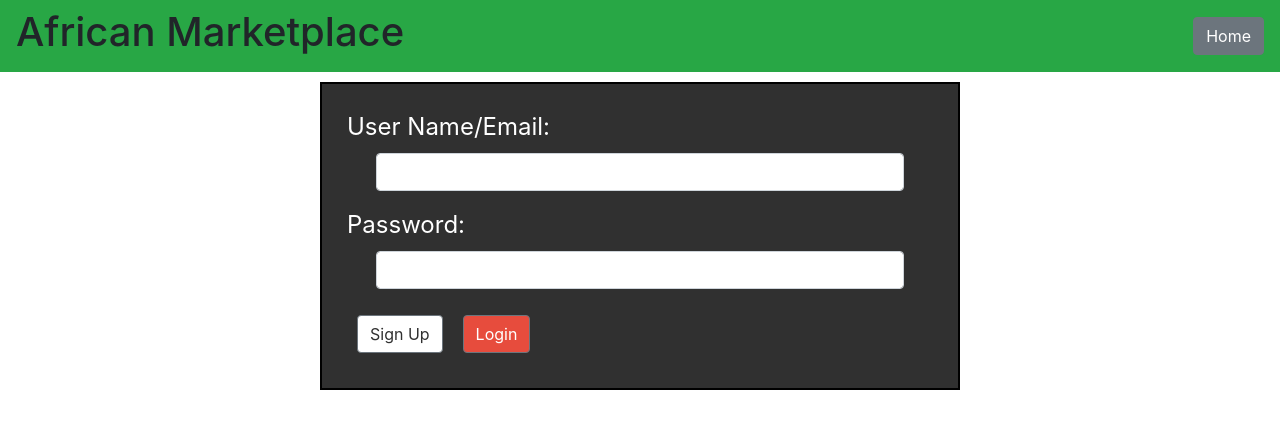
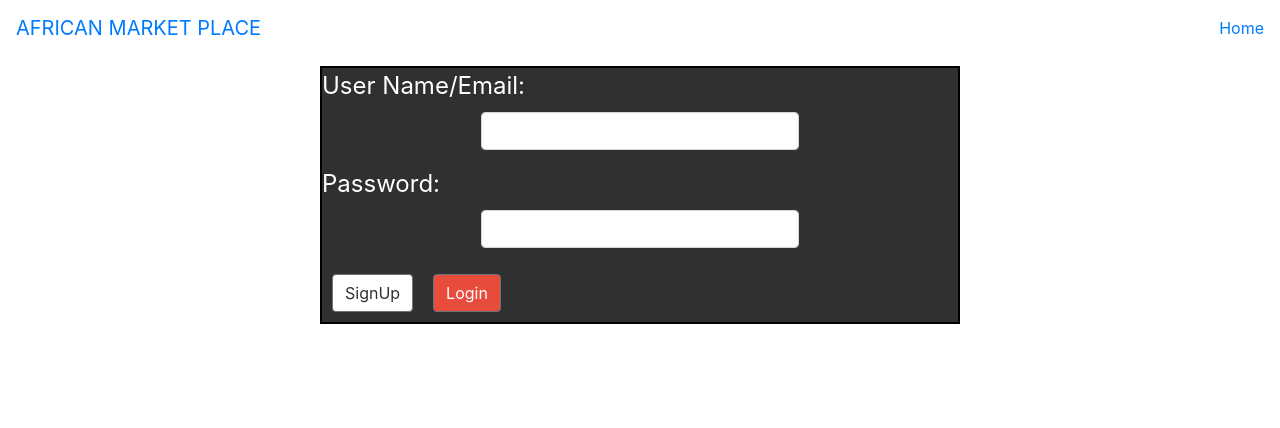
Before and after one commit to andrecolon/front-end, a React (Create React App) app in the folder client/a-marketplace/: page / in a window 1280 px wide. Shown: the top 428 px of the page. Built offline with nearby package versions, Linux system fonts and the light colour scheme.

Commit message:
CO-Author: Steven Moss  <combing components>

```diff
--- a/client/a-marketplace/src/App.js
+++ b/client/a-marketplace/src/App.js
@@ -1,5 +1,5 @@
 import React from 'react';
-import { Button, Navbar, Card, CardImg } from 'reactstrap'
+import { Navbar, NavbarBrand, NavItem, NavLink, NavbarText, Nav, Button} from 'reactstrap'
 import { Route, Link } from 'react-router-dom'
 import Login from './components/Login' ;
 import SignUp from './components/SignUp';
@@ -9,20 +9,22 @@ import ListPage from './components/ListPage';
 const App = () => {
   return (
     <>
-    <Navbar color = 'success'>
-      <h1>African Marketplace</h1>
-      <Link to = {'/'}>
-    <Button>
-      Home
-    </Button>
-      </Link>
-    </Navbar>
+        <Navbar>
+            <NavbarBrand><Link to='/'>AFRICAN MARKET PLACE</Link></NavbarBrand>
+            <Nav>
+                <NavItem>
+                    <Link to='/'>Home</Link>
+                </NavItem>
+            </Nav>
+      </Navbar>
     <Route exact path = '/'>
     </Route>
-    <Route exact path = '/'>
+
+     <Route exact path = '/'>
       <Login />
      </Route>
-      <Route exact path = '/SignUp'>
+
+      <Route exact path ='/SignUp'>
         <SignUp/>
       </Route>
 
@@ -31,7 +33,10 @@ const App = () => {
        </Route>
 
       {/* the ListPage component will have a Header component within ListPage.js */}
+      <Route exact path = '/ListPage'>
       <ListPage />
+      </Route>
+
     </>
   );
 }
--- a/client/a-marketplace/src/components/AddItems.js
+++ b/client/a-marketplace/src/components/AddItems.js
@@ -30,8 +30,8 @@ const AddItems = () => {
 
     return(
         <>
-        <Card>
-            <h2 style={{color: 'black', margin:'0 auto'}}>Add Your Item</h2>
+        <Card style ={{backgroundColor:'#303030', padding: '40px'}}>
+            <h2 style={{fontFamily:'Monoton', color:'#e74c3d', margin:'0 auto'}}>Add Your Item</h2>
          </Card>
         <Form  onSubmit = {(e) => {
             e.preventDefault()
--- a/client/a-marketplace/src/components/ListPage.js
+++ b/client/a-marketplace/src/components/ListPage.js
@@ -1,9 +1,60 @@
-import React from 'react';
-
+import React, {useState, useEffect} from 'react';
+import { Jumbotron, Container, Card, CardHeader, CardImg, CardTitle, CardText, Button, Navbar, NavbarBrand, NavItem, NavLink, NavbarText} from 'reactstrap';
+import img1 from '../assets/img1.jpg';
+import img2 from '../assets/img2.png';
+// const [state, setState] = useState('[]');
 const ListPage = () => {
     return(
-        <>
-        </>
+        <div style={{backgroundColor:'#e74c3d'}}>
+            {/* <Navbar>
+                <NavbarBrand><Link to='/'>AFRICAN MARKET PLACE</Link></NavbarBrand>
+            <Nav>
+                <NavItem>
+                    <Link to='/listpage'>List Page</Link>
+                </NavItem>
+            </Nav>
+            </Navbar> */}
+            <Jumbotron fluid style={{backgroundColor:'#303030'}}>
+                <Container>
+                    <h1 className='display-3' style={{color:'#fff'}}><span style={{fontFamily:'Monoton', color:'#e74c3d'}}>African</span> MARKETPLACE</h1>
+                </Container>
+            </Jumbotron>
+
+            <div className='header' style={{display:'flex'}}>
+                 <Card style={{width:'25%', marginLeft:'575px', borderRadius:'50%', backgroundColor:'#fff'}}>
+                    <CardImg src={img2} style={{borderRadius:'50%', marginTop: '100px'}}    />
+                </Card>
+
+                    <CardTitle style={{marginTop: '230px', marginLeft:'100px'}}><h1>Mosi Marjani: <br/><span style={{ fontFamily:'Monoton'}}>MOSI <br /> MEALS<br />  LLC.</span></h1></CardTitle>
+                    <hr/>
+
+            </div>
+            <br/>
+            <Card></Card>
+            <Card body outline color='danger' style={{width: '25%', margin:'0 auto', marginTop:'10px', color:'white', backgroundColor:'#303030'}}>
+                <CardHeader ><h2 style={{fontFamily:'Monoton', color:'lightgreen'}}>Product</h2></CardHeader>
+                <CardImg src={img1} alt='Africa'/>
+                <CardText>Description of Product will go here and we will ramble on and on to get the real effect for this area</CardText>
+                <Button style={{width: '25%', margin:'0 auto', backgroundColor:'#ffd50b', color:'#303030'}}>Buy</Button>
+            </Card>
+            <Card body outline color='danger' style={{width: '25%', margin:'0 auto', marginTop:'10px', color:'white', backgroundColor:'#303030'}}>
+            <CardHeader><h2 style={{fontFamily:'Monoton', color:'lightgreen'}}>Product</h2></CardHeader>
+                <CardImg src={img1} alt='Africa'/>
+                <CardText>Description of Product will go here and we will ramble on and on to get the real effect for this area</CardText>
+                <Button style={{width: '25%', margin:'0 auto', backgroundColor:'#ffd50b', color:'#303030'}}>Buy</Button>
+            </Card>
+            <Card body outline color='danger' style={{width: '25%', margin:'0 auto', marginTop:'10px', color:'white', backgroundColor:'#303030'}}>
+            <CardHeader><h2 style={{fontFamily:'Monoton', color:'lightgreen'}}>Product</h2></CardHeader>
+                <CardImg src={img1} alt='Africa'/>
+                <CardText>Description of Product will go here and we will ramble on and on to get the real effect for this area</CardText>
+                <Button style={{width: '25%', margin:'0 auto', backgroundColor:'#ffd50b', color:'#303030'}}>Buy</Button>
+            </Card>
+
+            {/* <Switch>
+                <Route path='/listpage'>ListPage</Route>
+                <Route path='/'>Home</Route>
+            </Switch> */}
+        </div>
     )
 }
 export default ListPage;
--- a/client/a-marketplace/src/components/Login.js
+++ b/client/a-marketplace/src/components/Login.js
@@ -1,23 +1,20 @@
-import React, {useState} from 'react';
+import React,  { useState }from 'react';
 import {Link, Route} from 'react-router-dom';
-import {Button, Form, Card, CardImg, FormGroup, Input, Label } from 'reactstrap'
-import axios from 'axios'
-import * as yup from 'yup'
-import SignUp from './SignUp';
+import {Button, Form, Card, CardImg, FormGroup, Input, Label } from 'reactstrap';
+import *as yup from 'yup';
+import axios from 'axios';
 const Login = () => {
     const [loginData, setloginData] = useState ({
         name: "",
         password: ""
     })
-
     const schema = yup.object().shape({
         name: yup.string().required().min(2),
         password: yup.string().required().min(1)
     })
-
     const login = () => {
         schema.validate(loginData).then( () => {
-            axios.post('https://amp-node-api.herokuapp.com/api/auth/register', loginData).then((res) => {
+            axios.post('https://amp-node-api.herokuapp.com/api/auth/login', loginData).then((res) => {
                 console.log(res.data, "This is the posted data")
             })
         })
@@ -27,25 +24,19 @@ const Login = () => {
     }
     return(
         <>
-            <Form  style={{width: '50%', margin:'0 auto', border:'2px solid black', marginTop: '10px', backgroundColor:'#303030', color:'white', padding: '25px'}}>
+            <Form  style={{width: '50%', margin:'0 auto', border:'2px solid black', marginTop: '10px', backgroundColor:'#303030', color:'white'}}>
                 <FormGroup>
                     <legend>User Name/Email:</legend>
-                    <Input type='username' name='name' value = {loginData.name} onChange = {handleChange} style={{width:'90%', margin:'0 auto'}}></Input>
+                    <Input type='username' name='name' style={{width:'50%', margin:'0 auto'}}></Input>
                 </FormGroup>
                 <FormGroup>
                     <legend>Password:</legend>
-                    <Input type='password' name='password' value = {loginData.password} onChange = {handleChange} style={{width:'90%', margin:'0 auto'}}></Input>
+                    <Input type='password' name='password' style={{width:'50%', margin:'0 auto'}}></Input>
                 </FormGroup>
-
-             <Link to = '/signUp'>
-             <Button style={{margin:'10px', backgroundColor:'#fff', color:'#303030'}}>
-                 Sign Up
-            </Button>
+                <Link to = '/SignUp'>
+            <Button style={{margin:'10px', backgroundColor:'#fff', color:'#303030'}}> SignUp </Button>
             </Link>
-
-
-
-            <Button style={{margin:'10px', backgroundColor:'#e74c3d'}}> Login</Button>
+            <Link to='/ListPage'><Button style={{margin:'10px', backgroundColor:'#e74c3d'}}> Login</Button></Link>
             </Form>
         </>
     )
--- a/client/a-marketplace/src/components/SignUp.js
+++ b/client/a-marketplace/src/components/SignUp.js
@@ -1,5 +1,5 @@
 import React, { useState } from 'react'
-import { Card, CardImg, Form, FormGroup, Input, Label, Button, Dropdown, DropdownMenu } from 'reactstrap'
+import { Jumbotron, Card, CardImg, Form, FormGroup, Input, Label, Button, Dropdown, DropdownMenu } from 'reactstrap'
 import { Route, Link } from 'react-router-dom'
 import axios from 'axios'
 import * as yup from 'yup'
@@ -39,8 +39,8 @@ const SignUp = () => {
 
     return (
         <>
-        <Card>
-            <h2 style = {{color: 'black', margin:'0 auto'}}>
+        <Card style = {{backgroundColor:'#303030', padding: '40px'}}>
+            <h2 style = {{ margin:'0 auto', fontFamily:'Monoton', color:'#e74c3d'}}>
                 Sign Up
             </h2>
             <CardImg/>
```
Also changed, not shown: client/a-marketplace/src/assets/img1.jpg (added), client/a-marketplace/src/assets/img2.png (added).
